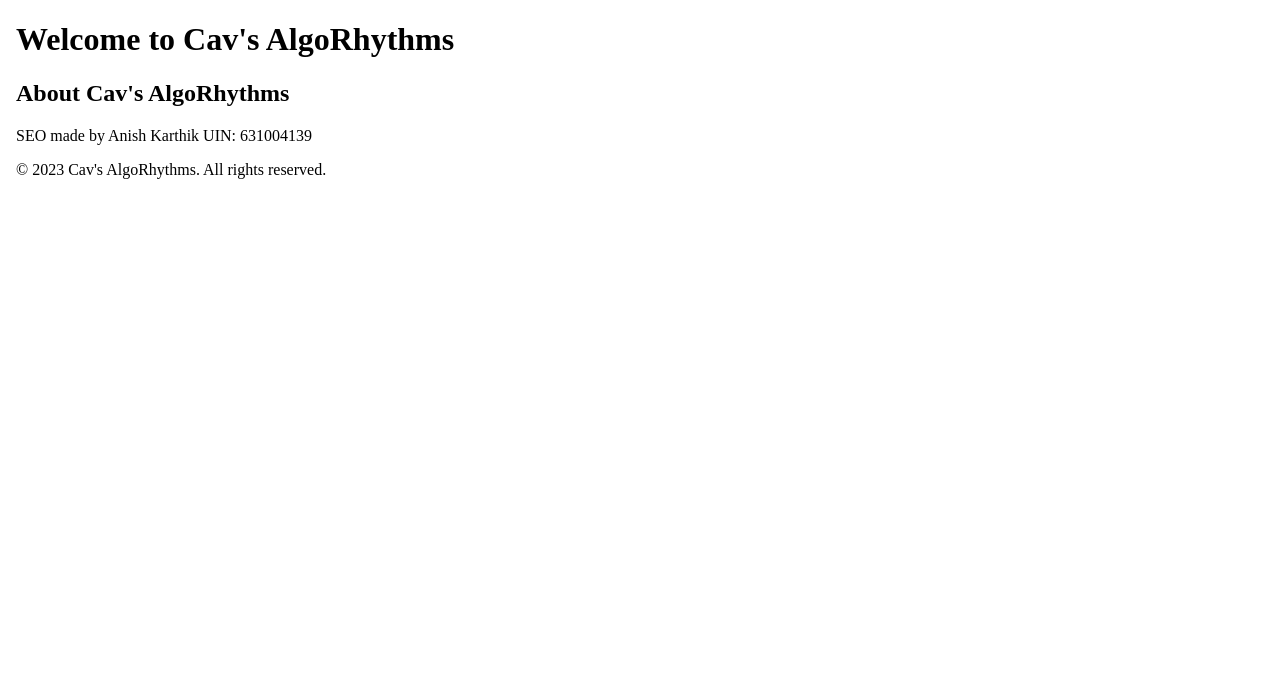
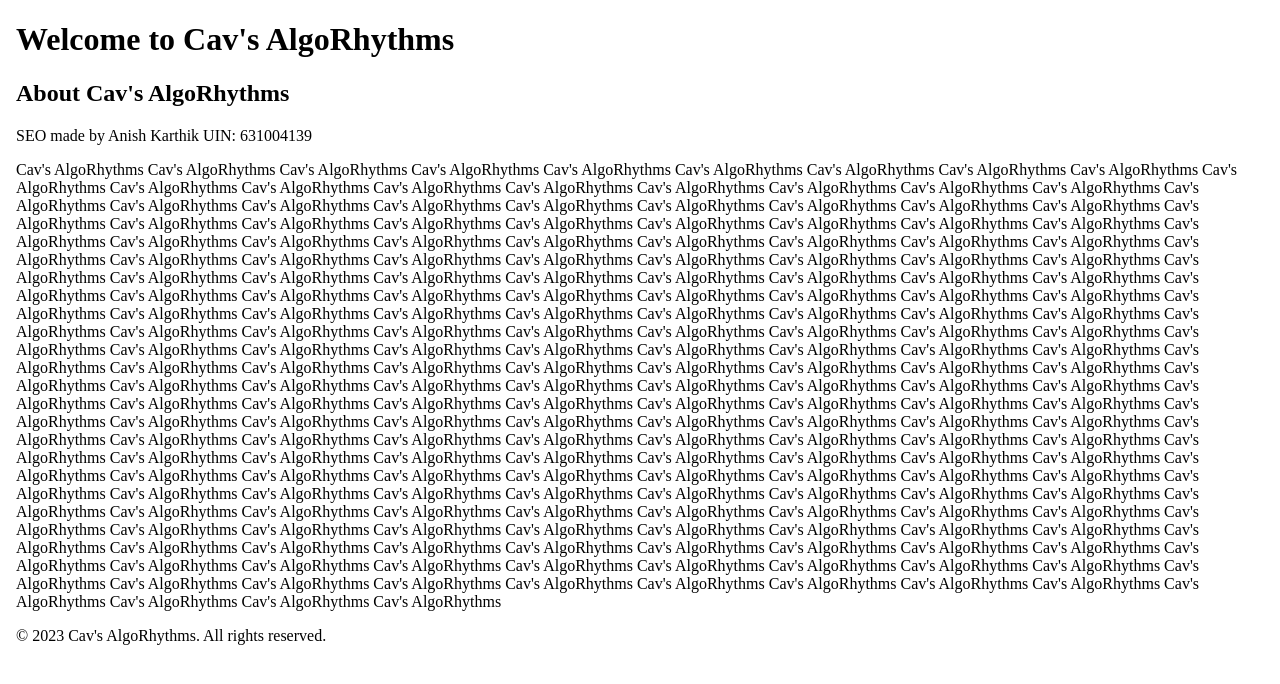
Before and after one commit to anishfish2/CSCE470, a Next.js app in the folder cavs-algorhythms/: page / in a window 1280 px wide. Shown: the top 684 px of the page. Built offline with nearby package versions, Linux system fonts and the light colour scheme.

Commit message:
Added content hopefully boosting SEO

```diff
--- a/cavs-algorhythms/pages/index.js
+++ b/cavs-algorhythms/pages/index.js
@@ -20,7 +20,28 @@ export default function Home() {
             <h2>About Cav's AlgoRhythms</h2>
             <p>SEO made by Anish Karthik UIN: 631004139</p>
         </section>
-
+        <div>
+        Cav's AlgoRhythms Cav's AlgoRhythms Cav's AlgoRhythms Cav's AlgoRhythms Cav's AlgoRhythms Cav's AlgoRhythms Cav's AlgoRhythms Cav's AlgoRhythms Cav's AlgoRhythms Cav's AlgoRhythms Cav's AlgoRhythms
+        Cav's AlgoRhythms Cav's AlgoRhythms Cav's AlgoRhythms Cav's AlgoRhythms Cav's AlgoRhythms Cav's AlgoRhythms Cav's AlgoRhythms Cav's AlgoRhythms Cav's AlgoRhythms Cav's AlgoRhythms Cav's AlgoRhythms
+        Cav's AlgoRhythms Cav's AlgoRhythms Cav's AlgoRhythms Cav's AlgoRhythms Cav's AlgoRhythms Cav's AlgoRhythms Cav's AlgoRhythms Cav's AlgoRhythms Cav's AlgoRhythms Cav's AlgoRhythms Cav's AlgoRhythms
+        Cav's AlgoRhythms Cav's AlgoRhythms Cav's AlgoRhythms Cav's AlgoRhythms Cav's AlgoRhythms Cav's AlgoRhythms Cav's AlgoRhythms Cav's AlgoRhythms Cav's AlgoRhythms Cav's AlgoRhythms Cav's AlgoRhythms
+        Cav's AlgoRhythms Cav's AlgoRhythms Cav's AlgoRhythms Cav's AlgoRhythms Cav's AlgoRhythms Cav's AlgoRhythms Cav's AlgoRhythms Cav's AlgoRhythms Cav's AlgoRhythms Cav's AlgoRhythms Cav's AlgoRhythms
+        Cav's AlgoRhythms Cav's AlgoRhythms Cav's AlgoRhythms Cav's AlgoRhythms Cav's AlgoRhythms Cav's AlgoRhythms Cav's AlgoRhythms Cav's AlgoRhythms Cav's AlgoRhythms Cav's AlgoRhythms Cav's AlgoRhythms
+        Cav's AlgoRhythms Cav's AlgoRhythms Cav's AlgoRhythms Cav's AlgoRhythms Cav's AlgoRhythms Cav's AlgoRhythms Cav's AlgoRhythms Cav's AlgoRhythms Cav's AlgoRhythms Cav's AlgoRhythms Cav's AlgoRhythms
+        Cav's AlgoRhythms Cav's AlgoRhythms Cav's AlgoRhythms Cav's AlgoRhythms Cav's AlgoRhythms Cav's AlgoRhythms Cav's AlgoRhythms Cav's AlgoRhythms Cav's AlgoRhythms Cav's AlgoRhythms Cav's AlgoRhythms
+        Cav's AlgoRhythms Cav's AlgoRhythms Cav's AlgoRhythms Cav's AlgoRhythms Cav's AlgoRhythms Cav's AlgoRhythms Cav's AlgoRhythms Cav's AlgoRhythms Cav's AlgoRhythms Cav's AlgoRhythms Cav's AlgoRhythms
+        Cav's AlgoRhythms Cav's AlgoRhythms Cav's AlgoRhythms Cav's AlgoRhythms Cav's AlgoRhythms Cav's AlgoRhythms Cav's AlgoRhythms Cav's AlgoRhythms Cav's AlgoRhythms Cav's AlgoRhythms Cav's AlgoRhythms
+        Cav's AlgoRhythms Cav's AlgoRhythms Cav's AlgoRhythms Cav's AlgoRhythms Cav's AlgoRhythms Cav's AlgoRhythms Cav's AlgoRhythms Cav's AlgoRhythms Cav's AlgoRhythms Cav's AlgoRhythms Cav's AlgoRhythms
+        Cav's AlgoRhythms Cav's AlgoRhythms Cav's AlgoRhythms Cav's AlgoRhythms Cav's AlgoRhythms Cav's AlgoRhythms Cav's AlgoRhythms Cav's AlgoRhythms Cav's AlgoRhythms Cav's AlgoRhythms Cav's AlgoRhythms
+        Cav's AlgoRhythms Cav's AlgoRhythms Cav's AlgoRhythms Cav's AlgoRhythms Cav's AlgoRhythms Cav's AlgoRhythms Cav's AlgoRhythms Cav's AlgoRhythms Cav's AlgoRhythms Cav's AlgoRhythms Cav's AlgoRhythms
+        Cav's AlgoRhythms Cav's AlgoRhythms Cav's AlgoRhythms Cav's AlgoRhythms Cav's AlgoRhythms Cav's AlgoRhythms Cav's AlgoRhythms Cav's AlgoRhythms Cav's AlgoRhythms Cav's AlgoRhythms Cav's AlgoRhythms
+        Cav's AlgoRhythms Cav's AlgoRhythms Cav's AlgoRhythms Cav's AlgoRhythms Cav's AlgoRhythms Cav's AlgoRhythms Cav's AlgoRhythms Cav's AlgoRhythms Cav's AlgoRhythms Cav's AlgoRhythms Cav's AlgoRhythms
+        Cav's AlgoRhythms Cav's AlgoRhythms Cav's AlgoRhythms Cav's AlgoRhythms Cav's AlgoRhythms Cav's AlgoRhythms Cav's AlgoRhythms Cav's AlgoRhythms Cav's AlgoRhythms Cav's AlgoRhythms Cav's AlgoRhythms
+        Cav's AlgoRhythms Cav's AlgoRhythms Cav's AlgoRhythms Cav's AlgoRhythms Cav's AlgoRhythms Cav's AlgoRhythms Cav's AlgoRhythms Cav's AlgoRhythms Cav's AlgoRhythms Cav's AlgoRhythms Cav's AlgoRhythms
+        Cav's AlgoRhythms Cav's AlgoRhythms Cav's AlgoRhythms Cav's AlgoRhythms Cav's AlgoRhythms Cav's AlgoRhythms Cav's AlgoRhythms Cav's AlgoRhythms Cav's AlgoRhythms Cav's AlgoRhythms Cav's AlgoRhythms
+        Cav's AlgoRhythms Cav's AlgoRhythms Cav's AlgoRhythms Cav's AlgoRhythms Cav's AlgoRhythms Cav's AlgoRhythms Cav's AlgoRhythms Cav's AlgoRhythms Cav's AlgoRhythms Cav's AlgoRhythms Cav's AlgoRhythms
+        Cav's AlgoRhythms Cav's AlgoRhythms Cav's AlgoRhythms Cav's AlgoRhythms Cav's AlgoRhythms Cav's AlgoRhythms Cav's AlgoRhythms Cav's AlgoRhythms Cav's AlgoRhythms Cav's AlgoRhythms Cav's AlgoRhythms
+        </div>
 
         <footer>
             <p>&copy; 2023 Cav's AlgoRhythms. All rights reserved.</p>
```
